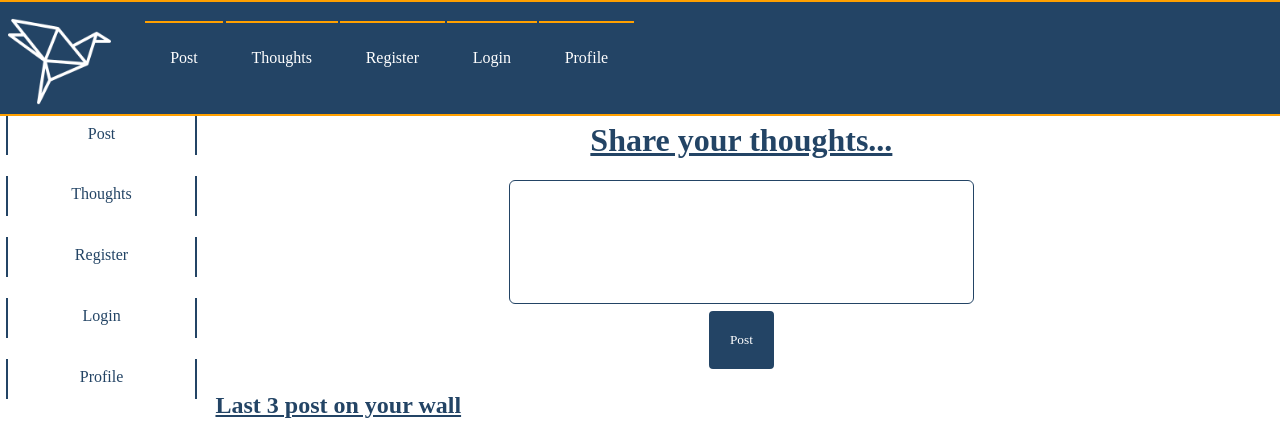
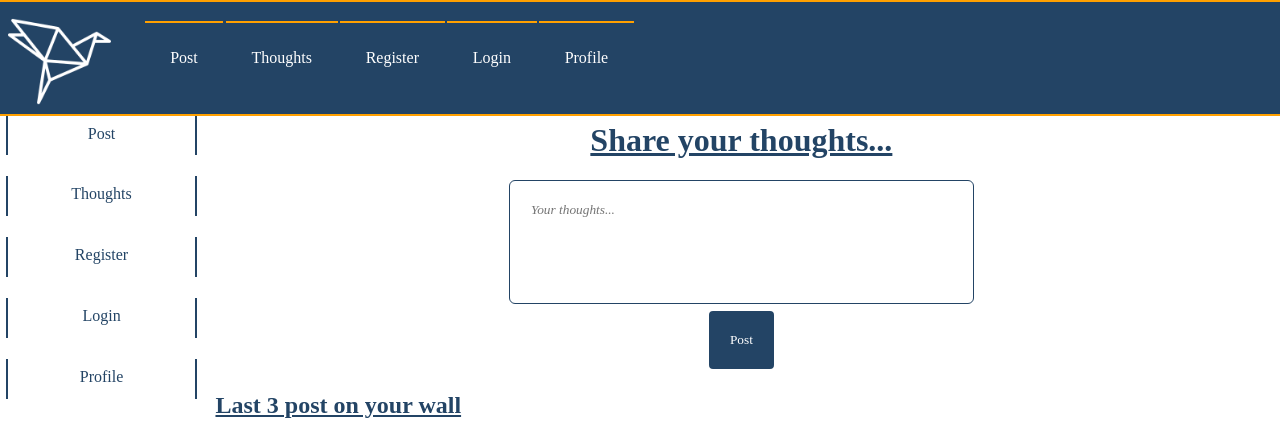
Before and after one commit to thanhnguyen662/Origami-React-Lab, a React (Create React App) app: page /thoughts in a window 1280 px wide. Shown: the top 421 px of the page. Built offline with nearby package versions, Linux system fonts and the light colour scheme; no server answers.

Commit message:
complete basic function, component of workshop :tada:

```diff
--- a/src/App.js
+++ b/src/App.js
@@ -11,9 +11,13 @@ import LoginForm from "./components/Login/LoginForm"
 import Profile from "./components/Profile/Profile"
 import Four0Four from './components/404/Four0Four';
 
+//const Main = lazy(() => import('./components/Post/Main'));
+//const Thoughts = lazy(() => import('./components/Thoughts/Thoughts'));
+
 function App() {
 
   return (
+    // <Suspense fallback={<p>Loading</p>}>
     <Router>
       <div className='App'>
         <Navbar />
@@ -31,6 +35,7 @@ function App() {
         <Footer />
       </div>
     </Router>
+    // </Suspense>
   );
 }
 
--- a/src/api/origamiApi.js
+++ b/src/api/origamiApi.js
@@ -5,6 +5,16 @@ const origamiApi = {
     getPost: (params) => {
         const url = '/origami/all'
         return axiosClient.get(url, { params })
+    },
+
+    postThoughts: (formValues) => {
+        const url = '/origami'
+        return axiosClient.post(url, formValues, { withCredentials: true })
+    },
+
+    minePosts: (params) => {
+        const url = '/origami/mine'
+        return axiosClient.get(url, { params, withCredentials: true })
     }
 }
 
--- a/src/api/userApi.js
+++ b/src/api/userApi.js
@@ -8,7 +8,15 @@ const userApi = {
 
     login: (loginValues) => {
         const url = '/user/login'
-        return axiosClient.post(url, loginValues)
+        return axiosClient.post(url, loginValues, { withCredentials: true })
+    },
+
+    mineProfile: () => {
+        const url = '/auth'
+        return axiosClient.get(url, {
+            baseURL: 'http://localhost:9999/',
+            withCredentials: true
+        })
     }
 }
 
--- a/src/components/Profile/MinePost.js
+++ /dev/null
@@ -1,35 +0,0 @@
-import React from 'react';
-import PropTypes from 'prop-types';
-import Logo2 from '../../img/logo2.png';
-
-MinePost.propTypes = {
-    minePosts: PropTypes.array,
-};
-
-MinePost.defaultProps = {
-    minePosts: [],
-}
-
-function MinePost(props) {
-
-    const { minePosts } = props;
-
-    return (
-        minePosts.map(minePost => (
-            <div className="Post" key={minePost._id} id={minePost._id} >
-                <img src={Logo2} alt="img"></img>
-                <p>
-                    {minePost.description}
-                </p>
-                <div>
-                    <span>
-                        <small>Author: </small>
-                        {minePost.author.username}
-                    </span>
-                </div>
-            </div>
-        ))
-    );
-}
-
-export default MinePost;
--- a/src/components/Profile/MineProfile.js
+++ b/src/components/Profile/MineProfile.js
@@ -1,22 +1,30 @@
 import React from 'react';
-// import PropTypes from 'prop-types';
+import PropTypes from 'prop-types';
 
-// MineProfile.propTypes = {
+MineProfile.propTypes = {
+    mineProfile: PropTypes.object,
+    numOfPosts: PropTypes.any
+};
 
-// };
+MineProfile.defaultProps = {
+    mineProfile: [],
+    numOfPosts: ''
+}
 
 function MineProfile(props) {
+    const { mineProfile, numOfPosts } = props;
+
     return (
         <>
             <img src='https://cdn.iconscout.com/icon/free/png-512/boy-avatar-4-1129037.png' alt='profile-icon' />
             <div className='personal-info'>
                 <p>
                     <span>Email: </span>
-                    someone
+                    {mineProfile.username}
                 </p>
                 <p>
                     <span>Post: </span>
-                    9
+                    {numOfPosts}
                 </p>
             </div>
         </>
--- a/src/components/Profile/Profile.js
+++ b/src/components/Profile/Profile.js
@@ -1,18 +1,22 @@
 import React, { useEffect, useState } from 'react';
-import axios from "axios";
-import MinePost from './MinePost';
+import origamiApi from '../.././api/origamiApi'
+import userApi from '../.././api/userApi'
+import Post from '../Post/Post';
 import MineProfile from './MineProfile';
 
 function Profile(props) {
-    const [minePostList, setMinePostList] = useState([])
+    const [postList, setPostList] = useState([])
+    const [mineProfile, setMineProfile] = useState({})
+    const [numOfPosts, setNumOfPosts] = useState('')
 
     useEffect(() => {
         async function getMinePostList() {
             try {
-                const response = await axios.get('http://localhost:9999/api/origami/mine')
-                const { data } = response
+                const params = { limit: 3 }
+                const response = await origamiApi.minePosts(params)
+                console.log(response)
 
-                setMinePostList(data)
+                setPostList(response)
             } catch (error) {
                 console.log('Fail: ', error.message);
             }
@@ -20,13 +24,29 @@ function Profile(props) {
         getMinePostList()
     }, []);
 
+    useEffect(() => {
+        async function getMineProfile() {
+            try {
+                const response = await userApi.mineProfile()
+                console.log(response)
+
+                setMineProfile(response)
+                setNumOfPosts(response.posts.length)
+
+            } catch (error) {
+                console.log('Fail: ', error.message);
+            }
+        }
+        getMineProfile()
+    }, [])
+
 
     return (
         <div className='Profile'>
-            <MineProfile />
+            <MineProfile mineProfile={mineProfile} numOfPosts={numOfPosts} />
             <div>
                 <h2>3 of your recent posts</h2>
-                <MinePost minePosts={minePostList} />
+                <Post posts={postList} />
             </div>
         </div>
     );
--- a/src/components/Thoughts/CreateThoughtsForm.js
+++ b/src/components/Thoughts/CreateThoughtsForm.js
@@ -1,46 +1,60 @@
-import React, { useState } from 'react';
-import PropTypes from 'prop-types';
+import { FastField, Form, Formik } from 'formik';
+import React from 'react';
+import * as Yup from 'yup'
+import TextAreaField from '../../custom-fields/TextAreaField';
 
-CreateThoughtsForm.propTypes = {
-    onThoughtsFormSubmit: PropTypes.func,
+function CreateThoughtsForm(props) {
+    const initialValues = {
+        description: '',
     }
 
-CreateThoughtsForm.defaultProps = {
-    onThoughtsFormSubmit: null
+    const validationSchema = Yup.object().shape({
+        description: Yup.string().required('This field is required')
+    })
+
+    const handleOnSubmit = async (values, { resetForm }) => {
+        const { onThoughtsFormSubmit } = props;
+
+        try {
+            const thoughtsValues = {
+                description: values.description,
             }
 
-function CreateThoughtsForm(props) {
-    const { onThoughtsFormSubmit } = props;
-    const [description, setDescription] = useState('')
+            onThoughtsFormSubmit(thoughtsValues)
+            resetForm();
 
-    function handleValueChange(e) {
-        console.log(e.target.value)
-        setDescription(e.target.value)
+        } catch (error) {
+            console.log('Fail: ', error.message);
         }
-
-
-    function handleThoughtsSubmit(e) {
-        e.preventDefault();
-        if (!onThoughtsFormSubmit) return;
-        const formValues = {
-            description: description,
-        };
-
-        onThoughtsFormSubmit(formValues);
     }
 
     return (
-        <form onSubmit={handleThoughtsSubmit}>
         <div>
             <h1>Share your thoughts...</h1>
-                <textarea
-                    value={description}
-                    onChange={handleValueChange}
+            <Formik
+                initialValues={initialValues}
+                validationSchema={validationSchema}
+                onSubmit={handleOnSubmit}
             >
-                </textarea>
+                {(formikProps) => {
+                    const { values, errors, touched } = formikProps
+                    console.log({ values, errors, touched })
+
+                    return (
+                        <Form >
+                            <FastField
+                                name="description"
+                                component={TextAreaField}
+
+                                placeholder="Your thoughts..."
+                            >
+                            </FastField>
                             <button type="submit">Post</button>
+                        </Form>
+                    )
+                }}
+            </Formik>
         </div>
-        </form>
     );
 }
 
--- a/src/components/Thoughts/Thoughts.js
+++ b/src/components/Thoughts/Thoughts.js
@@ -1,11 +1,11 @@
 import React, { useEffect, useState } from 'react';
 import CreateThoughtsForm from './CreateThoughtsForm';
-import axios from "axios";
 import origamiApi from '../.././api/origamiApi'
 import Post from '../Post/Post';
 
 function Thoughts(props) {
     const [postList, setPostList] = useState([])
+    const [isOk, setIsOk] = useState('0')
 
     useEffect(() => {
         async function getLatestPost() {
@@ -20,16 +20,17 @@ function Thoughts(props) {
             }
         }
         getLatestPost()
-    }, [])
+    }, [isOk])
 
-    async function handleThoughtsFormSubmit(formValues) {
-        console.log('Form submit: ', formValues)
+    async function handleThoughtsFormSubmit(thoughtsValues) {
+        console.log('Form submit: ', thoughtsValues)
         try {
-            const response = await axios.post('http://localhost:9999/api/origami', formValues,)
+            const response = await origamiApi.postThoughts(thoughtsValues)
+            console.log('Post successful: ', response)
 
-            console.log(response)
+            setIsOk(isOk + 1)
         } catch (error) {
-            console.log('Fail: ', error);
+            console.log('Fail: ', error.message);
         }
     }
 
--- /dev/null
+++ b/src/custom-fields/TextAreaField/index.jsx
@@ -0,0 +1,52 @@
+import React from 'react';
+import PropTypes from 'prop-types';
+
+TextAreaField.propTypes = {
+    field: PropTypes.object.isRequired,
+    form: PropTypes.object.isRequired,
+
+    type: PropTypes.string,
+    label: PropTypes.string,
+    placeholder: PropTypes.string,
+    disabled: PropTypes.bool,
+};
+
+TextAreaField.defaultProps = {
+    type: 'text',
+    label: '',
+    placeholder: '',
+    disabled: false,
+}
+
+function TextAreaField(props) {
+    const {
+        field, form,
+        type, label, placeholder, disabled,
+    } = props;
+
+    const { name, value, onChange, onBlur } = field;
+    const { errors, touched } = form
+    const showErrors = errors[name] && touched[name]
+
+    return (
+        <div>
+            {label && <label htmlFor={name}>{label}</label>}
+            <textarea
+                id={name}
+                name={name}
+                value={value}
+                onChange={onChange}
+                onBlur={onBlur}
+
+                type={type}
+                disabled={disabled}
+                placeholder={placeholder}
+            >
+
+            </textarea>
+            {showErrors && <p>{errors[name]}</p>}
+        </div>
+    );
+}
+
+export default TextAreaField;
```
Also changed, not shown: src/api/axiosClient.js (+6 -1 lines). Lines whose indentation alone changed are shown as unchanged.
